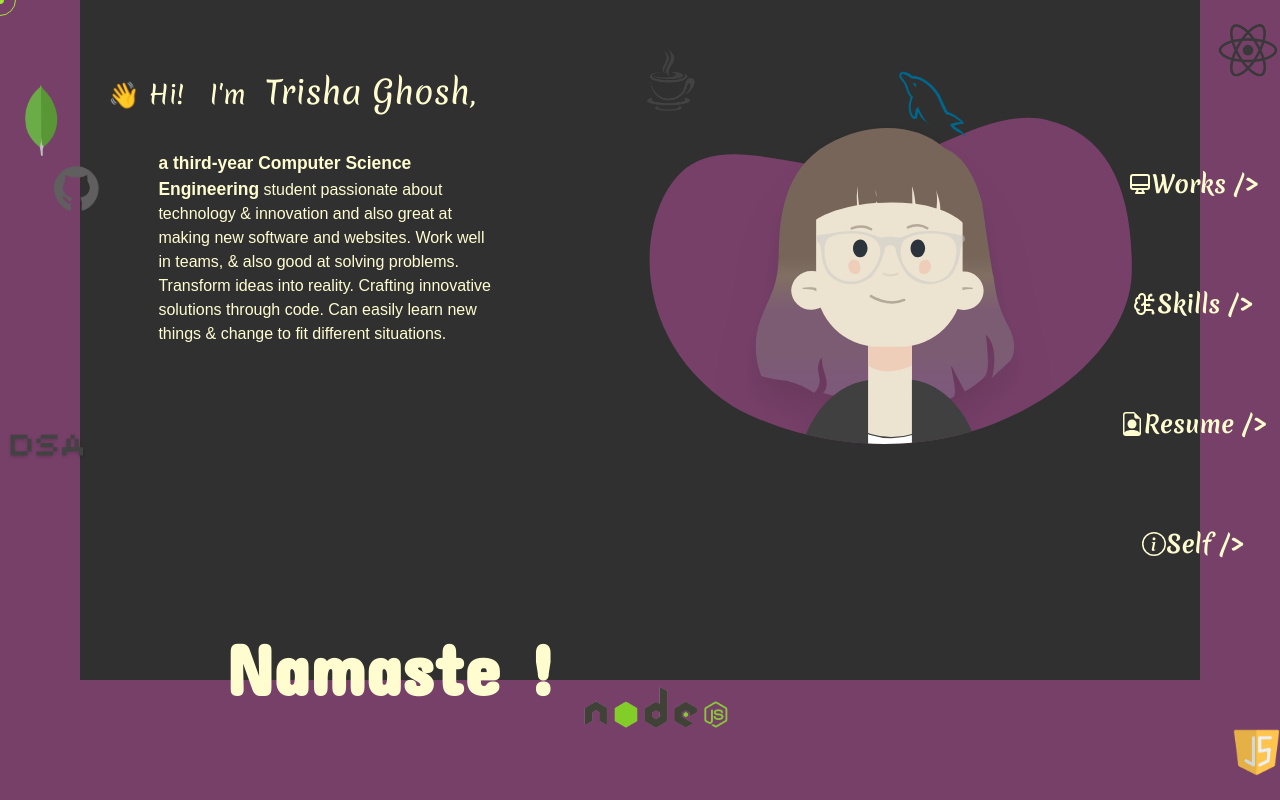
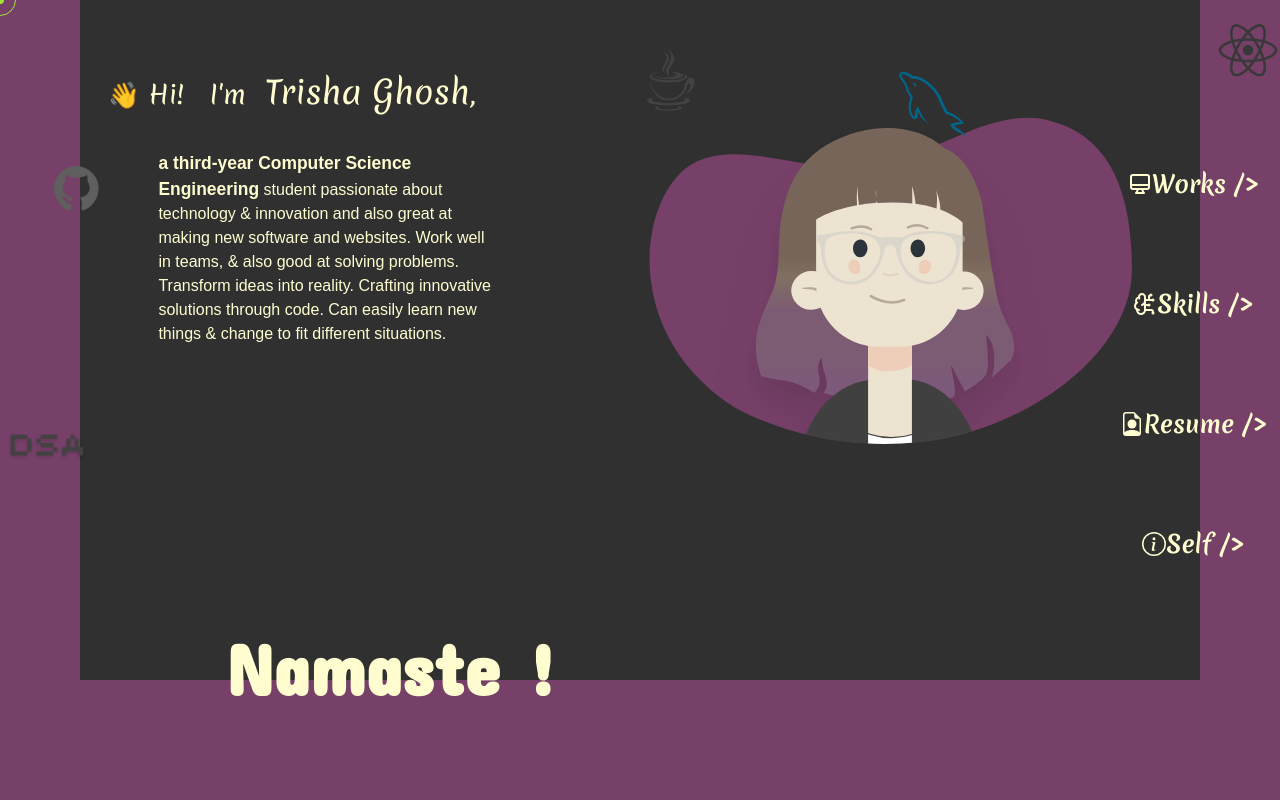
Before and after one commit to ghosh-trisha/Portfolio, a React (Vite) app: page / in a window 1280 px wide. Built offline with nearby package versions, Linux system fonts and the light colour scheme; a web font is replaced by a local one.

Commit message:
commited

```diff
--- a/src/pages/Home.jsx
+++ b/src/pages/Home.jsx
@@ -27,20 +27,6 @@ function Home() {
                 }}
                 draggable={false}
                 cursor={"move"}
-                alt=""
-              />
-            </Draggable>
-
-            <Draggable>
-              <img
-                src={"/images/home/mongo.png"}
-                className="w-20 absolute left-[0%] top-20 rotate-12 hover:drop-shadow-c-purple duration-200 cursor-pointer z-40"
-                onDoubleClick={() => {
-                  window
-                    .open("https://www.w3schools.com/mongodb/", "_blank")
-                    .focus();
-                }}
-                draggable={false}
                 alt=""
               />
             </Draggable>
@@ -77,39 +63,11 @@ function Home() {
 
             <Draggable>
               <img
-                src={"/images/home/node.png"}
-                className="w-40 absolute left-[36rem] bottom-16 -rotate-12 hover:drop-shadow-c-purple duration-200 cursor-pointer z-40"
-                onDoubleClick={() => {
-                  window
-                    .open("https://nodejs.org/docs/latest/api/", "_blank")
-                    .focus();
-                }}
-                draggable={false}
-                alt=""
-              />
-            </Draggable>
-
-            <Draggable>
-              <img
                 src={"/images/home/java.png"}
                 className="w-16 absolute right-[45%] top-[3rem] -rotate-6 hover:drop-shadow-c-purple duration-200 cursor-pointer z-40"
                 onDoubleClick={() => {
                   window
                     .open("https://www.w3schools.com/java/", "_blank")
-                    .focus();
-                }}
-                draggable={false}
-                alt=""
-              />
-           </Draggable>
-
-           <Draggable>
-              <img
-                src={"/images/home/js.png"}
-                className="w-12 absolute right-0 bottom-6 rotate-6 hover:drop-shadow-c-purple duration-200 cursor-pointer z-40"
-                onDoubleClick={() => {
-                  window
-                    .open("https://bimandas.notion.site/JavaScript-f064011bb98b4283b511ed955289f118", "_blank")
                     .focus();
                 }}
                 draggable={false}
```
